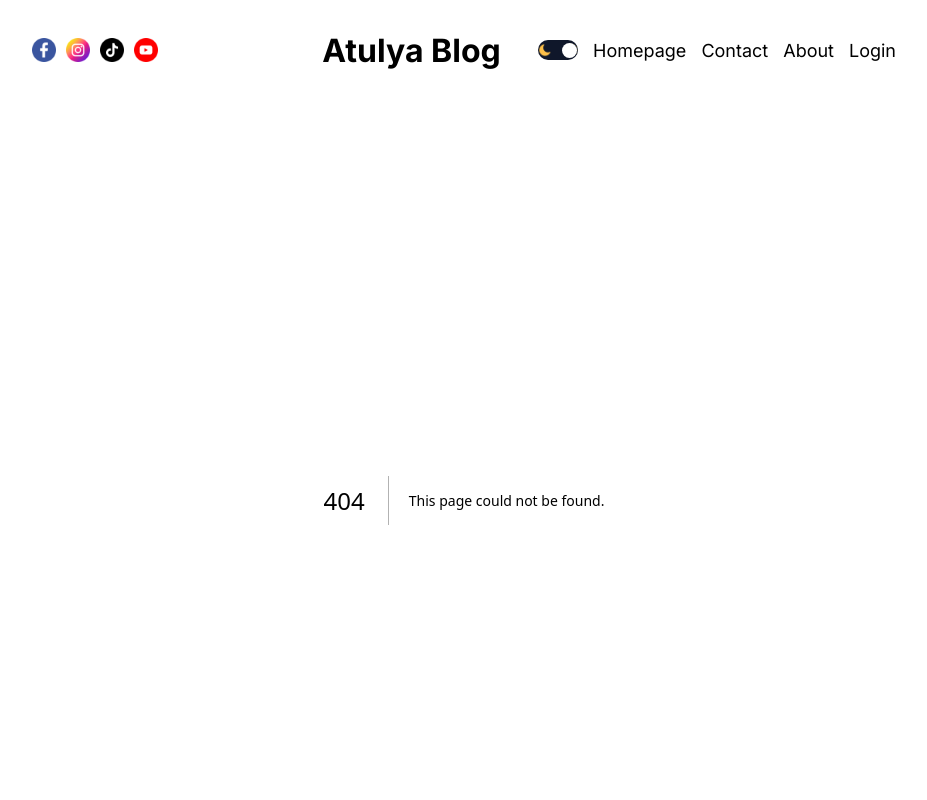
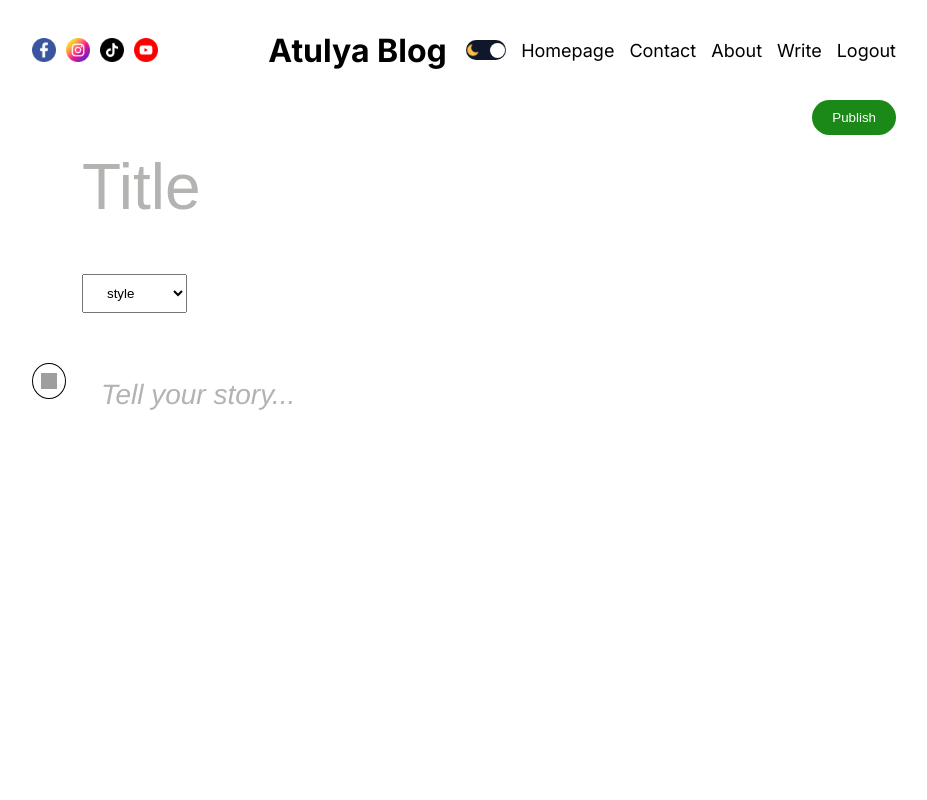
Before and after one commit to neeraj-pratap-singh/Full-Stack-Blog-App, a Next.js app: page /write in a window 1280 px wide. Before the commit this address had no page. Shown: the top 800 px of the page, without its empty margins (176-1103 px from the left). Built offline with nearby package versions, Linux system fonts and the light colour scheme; no server answers; sample sign-in values are in the browser's storage; grey boxes are pictures that could not be loaded.

Commit message:
added login flow

```diff
--- /dev/null
+++ b/src/app/api/auth/[... nextauth]/route.js
@@ -0,0 +1,6 @@
+import { authOptions } from "@/utils/auth";
+import NextAuth from "next-auth";
+
+const handler = NextAuth(authOptions);
+
+export { handler as GET, handler as POST };
--- a/src/app/layout.js
+++ b/src/app/layout.js
@@ -1,14 +1,15 @@
-import NavBar from "@/components/navbar/NavBar";
+import Navbar from "@/components/navbar/Navbar";
 import "./globals.css";
 import { Inter } from "next/font/google";
 import Footer from "@/components/footer/Footer";
 import { ThemeContextProvider } from "@/context/ThemeContext";
 import ThemeProvider from "@/providers/ThemeProvider";
+import AuthProvider from "@/providers/AuthProvider";
 
 const inter = Inter({ subsets: ["latin"] });
 
 export const metadata = {
-  title: "Neeraj Pratap Singh Blog App",
+  title: "Atulya Blog App",
   description: "The best blog app!",
 };
 
@@ -16,17 +17,19 @@ export default function RootLayout({ children }) {
   return (
     <html lang="en">
       <body className={inter.className}>
+        <AuthProvider>
           <ThemeContextProvider>
             <ThemeProvider>
               <div className="container">
                 <div className="wrapper">
-                <NavBar />
+                  <Navbar />
                   {children}
                   <Footer />
                 </div>
               </div>
             </ThemeProvider>
           </ThemeContextProvider>
+        </AuthProvider>
       </body>
     </html>
   );
--- /dev/null
+++ b/src/app/write/page.jsx
@@ -0,0 +1,154 @@
+"use client";
+
+import Image from "next/image";
+import styles from "./writePage.module.css";
+import { useEffect, useState } from "react";
+import "react-quill/dist/quill.bubble.css";
+import { useRouter } from "next/navigation";
+import { useSession } from "next-auth/react";
+import {
+  getStorage,
+  ref,
+  uploadBytesResumable,
+  getDownloadURL,
+} from "firebase/storage";
+import { app } from "@/utils/firebase";
+import ReactQuill from "react-quill";
+
+const WritePage = () => {
+  const { status } = useSession();
+  const router = useRouter();
+
+  const [open, setOpen] = useState(false);
+  const [file, setFile] = useState(null);
+  const [media, setMedia] = useState("");
+  const [value, setValue] = useState("");
+  const [title, setTitle] = useState("");
+  const [catSlug, setCatSlug] = useState("");
+
+  useEffect(() => {
+    const storage = getStorage(app);
+    const upload = () => {
+      const name = new Date().getTime() + file.name;
+      const storageRef = ref(storage, name);
+
+      const uploadTask = uploadBytesResumable(storageRef, file);
+
+      uploadTask.on(
+        "state_changed",
+        (snapshot) => {
+          const progress =
+            (snapshot.bytesTransferred / snapshot.totalBytes) * 100;
+          console.log("Upload is " + progress + "% done");
+          switch (snapshot.state) {
+            case "paused":
+              console.log("Upload is paused");
+              break;
+            case "running":
+              console.log("Upload is running");
+              break;
+          }
+        },
+        (error) => {},
+        () => {
+          getDownloadURL(uploadTask.snapshot.ref).then((downloadURL) => {
+            setMedia(downloadURL);
+          });
+        }
+      );
+    };
+
+    file && upload();
+  }, [file]);
+
+  if (status === "loading") {
+    return <div className={styles.loading}>Loading...</div>;
+  }
+
+  if (status === "unauthenticated") {
+    router.push("/");
+  }
+
+  const slugify = (str) =>
+    str
+      .toLowerCase()
+      .trim()
+      .replace(/[^\w\s-]/g, "")
+      .replace(/[\s_-]+/g, "-")
+      .replace(/^-+|-+$/g, "");
+
+  const handleSubmit = async () => {
+    const res = await fetch("/api/posts", {
+      method: "POST",
+      body: JSON.stringify({
+        title,
+        desc: value,
+        img: media,
+        slug: slugify(title),
+        catSlug: catSlug || "style", //If not selected, choose the general category
+      }),
+    });
+
+    if (res.status === 200) {
+      const data = await res.json();
+      router.push(`/posts/${data.slug}`);
+    }
+  };
+
+  return (
+    <div className={styles.container}>
+      <input
+        type="text"
+        placeholder="Title"
+        className={styles.input}
+        onChange={(e) => setTitle(e.target.value)}
+      />
+      <select className={styles.select} onChange={(e) => setCatSlug(e.target.value)}>
+        <option value="style">style</option>
+        <option value="fashion">fashion</option>
+        <option value="food">food</option>
+        <option value="culture">culture</option>
+        <option value="travel">travel</option>
+        <option value="coding">coding</option>
+      </select>
+      <div className={styles.editor}>
+        <button className={styles.button} onClick={() => setOpen(!open)}>
+          <Image src="/plus.png" alt="" width={16} height={16} />
+        </button>
+        {open && (
+          <div className={styles.add}>
+            <input
+              type="file"
+              id="image"
+              onChange={(e) => setFile(e.target.files[0])}
+              style={{ display: "none" }}
+            />
+            <button className={styles.addButton}>
+              <label htmlFor="image">
+                <Image src="/image.png" alt="" width={16} height={16} />
+              </label>
+            </button>
+            <button className={styles.addButton}>
+              <Image src="/external.png" alt="" width={16} height={16} />
+            </button>
+            <button className={styles.addButton}>
+              <Image src="/video.png" alt="" width={16} height={16} />
+            </button>
+          </div>
+        )}
+        <ReactQuill
+          className={styles.textArea}
+          theme="bubble"
+          value={value}
+          onChange={setValue}
+          placeholder="Tell your story..."
+        />
+      </div>
+      <button className={styles.publish} onClick={handleSubmit}>
+        Publish
+      </button>
+    </div>
+  );
+};
+
+export default WritePage;
--- /dev/null
+++ b/src/app/write/writePage.module.css
@@ -0,0 +1,75 @@
+.container{
+    position: relative;
+    display: flex;
+    flex-direction: column;
+  }
+
+  .select{
+    margin-bottom: 50px;
+    padding: 10px 20px;
+    margin-left: 50px;
+    width: max-content;
+  }
+
+  .editor {
+    display: flex;
+    gap: 20px;
+    height: 700px;
+    position: relative;
+  }
+
+  .button,
+  .addButton {
+    width: 36px;
+    height: 36px;
+    border-radius: 50%;
+    background-color: transparent;
+    border: 1px solid var(--textColor);
+    display: flex;
+    align-items: center;
+    justify-content: center;
+    cursor: pointer;
+  }
+
+  .addButton {
+    border-color: #1a8917;
+  }
+
+  .add {
+    display: flex;
+    gap: 20px;
+    background-color: var(--bg);
+    position: absolute;
+    z-index: 999;
+    width: 100%;
+    left: 50px;
+  }
+
+  .input{
+    padding: 50px;
+    font-size: 64px;
+    border: none;
+    outline: none;
+    background-color: transparent;
+    color: var(--textColor);
+  }
+
+  .input::placeholder{
+    color: #b3b3b1;
+  }
+
+  .textArea {
+    width: 100%;
+  }
+
+  .publish{
+    position: absolute;
+    top: 0px;
+    right: 0px;
+    padding: 10px 20px;
+    border: none;
+    background-color: #1a8917;
+    color: white;
+    cursor: pointer;
+    border-radius: 20px;
+  }
--- a/src/components/authLinks/AuthLinks.jsx
+++ b/src/components/authLinks/AuthLinks.jsx
@@ -2,13 +2,12 @@
 import Link from "next/link";
 import styles from "./authLinks.module.css";
 import { useState } from "react";
-// import { signOut, useSession } from "next-auth/react";
+import { signOut, useSession } from "next-auth/react";
 
 const AuthLinks = () => {
   const [open, setOpen] = useState(false);
 
-  // const { status } = useSession();
-  const status = "unauthenticated"
+  const { status } = useSession();
 
   return (
     <>
@@ -21,7 +20,7 @@ const AuthLinks = () => {
           <Link href="/write" className={styles.link}>
             Write
           </Link>
-          <span className={styles.link} >
+          <span className={styles.link} onClick={signOut}>
             Logout
           </span>
         </>
--- /dev/null
+++ b/src/providers/AuthProvider.jsx
@@ -0,0 +1,11 @@
+"use client"
+
+import { SessionProvider } from "next-auth/react";
+
+const AuthProvider = ({children}) => {
+  return (
+    <SessionProvider>{children}</SessionProvider>
+  )
+}
+
+export default AuthProvider
--- /dev/null
+++ b/src/utils/firebase.js
@@ -0,0 +1,17 @@
+// Import the functions you need from the SDKs you need
+import { initializeApp } from "firebase/app";
+// TODO: Add SDKs for Firebase products that you want to use
+// https://firebase.google.com/docs/web/setup#available-libraries
+
+// Your web app's Firebase configuration
+const firebaseConfig = {
+  apiKey: process.env.FIREBASE,
+  authDomain: "blog-cddc2.firebaseapp.com",
+  projectId: "blog-cddc2",
+  storageBucket: "blog-cddc2.appspot.com",
+  messagingSenderId: "413696194974",
+  appId: "1:413696194974:web:bc0a551cd5558bdf0dbe8f"
+};
+
+// Initialize Firebase
+export const app = initializeApp(firebaseConfig);
```
Also changed, not shown: package.json (+8 -1 lines), src/utils/auth.js (added, +21 -0 lines), src/utils/connect.js (added, +12 -0 lines), 2 other files (tests, documents, lock files or other folders). Lines whose indentation alone changed are shown as unchanged.
